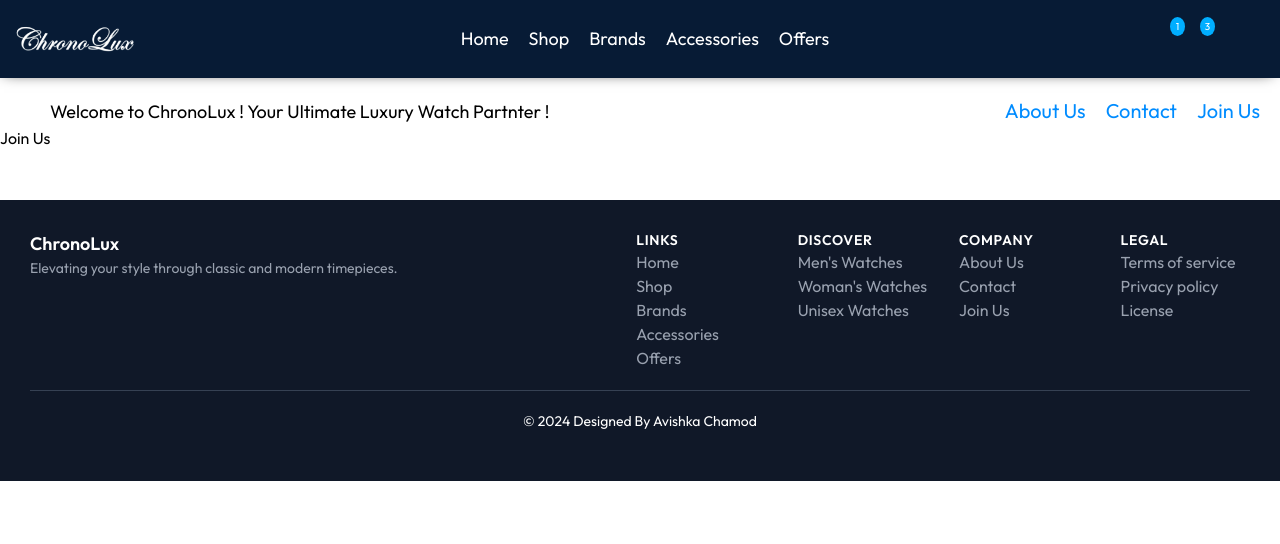
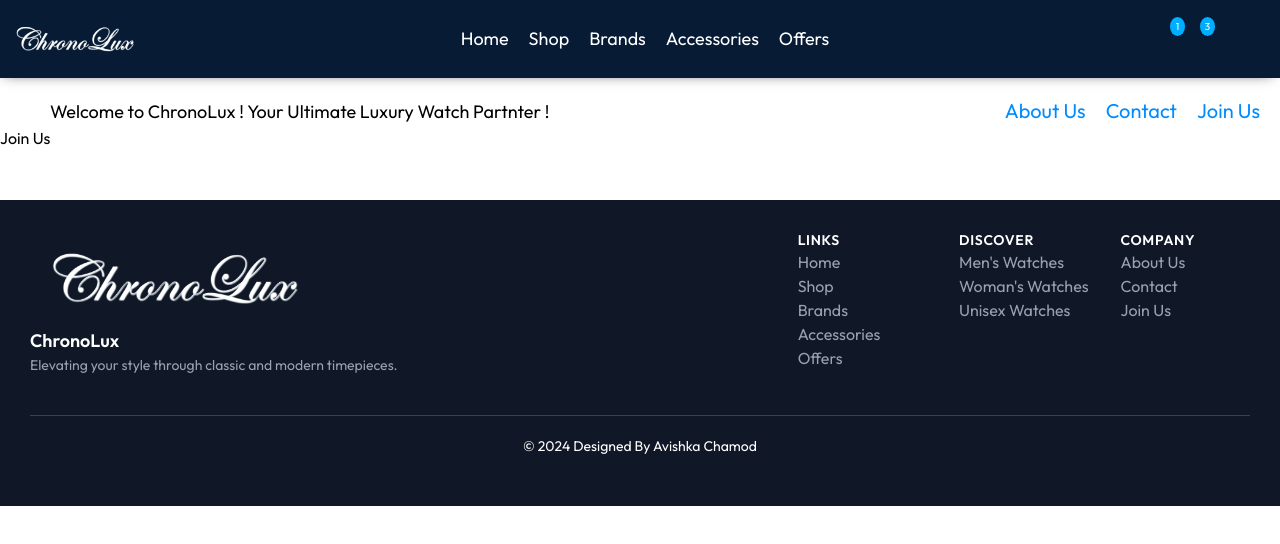
Before and after one commit to Avishka14/chronolux-client-reactjs, a React (Vite) app: page /joinus in a window 1280 px wide. Shown: the top 544 px of the page. Built offline with nearby package versions, Linux system fonts and the light colour scheme; some icons are missing; a web font is replaced by a local one.

Commit message:
21/05 commit 2

```diff
--- a/src/components/footer/Footer.jsx
+++ b/src/components/footer/Footer.jsx
@@ -11,9 +11,11 @@
         <div className="md:flex md:justify-between">
 
           <div className="mb-10 md:mb-0 md:max-w-md">
+            <div style={{width:'250px', margin:'20px'}}>
+              <Link to={"/"}> <img src="src\assets\icons\chronolux-w-png.png" /> </Link>
+            </div>
+
             <div className="flex items-center space-x-2 mb-4">
-
-
               <span className="text-white font-semibold text-lg">ChronoLux</span>
             </div>
             <p className="text-sm">
@@ -51,7 +53,7 @@
           </div>
 
 
-          <div className="grid grid-cols-2 gap-8 sm:grid-cols-4">
+          <div className="grid grid-cols-2 gap-8 sm:grid-cols-3">
             <div>
               <h3 className="text-sm font-semibold text-white tracking-wider uppercase mb-4">Links</h3>
               <ul className="space-y-2">
@@ -81,14 +83,6 @@
               </ul>
             </div>
 
-            <div>
-              <h3 className="text-sm font-semibold text-white tracking-wider uppercase mb-4">Legal</h3>
-              <ul className="space-y-2">
-                <li><a href="#" className="hover:text-white">Terms of service</a></li>
-                <li><a href="#" className="hover:text-white">Privacy policy</a></li>
-                <li><a href="#" className="hover:text-white">License</a></li>
-              </ul>
-            </div>
           </div>
         </div>
 
--- a/src/components/home_components/BestSelling.jsx
+++ b/src/components/home_components/BestSelling.jsx
@@ -71,7 +71,7 @@
   return (
     <div>
       <div className="latest-arrival-container flex justify-center">
-        <div className="bg-white w-full max-w-7xl">
+        <div className="bg-white " style={{margin:'40px'}}>
           <div className="mx-auto px-4 ">
             <h2 className="latest-heading">Best Selling </h2>
 
--- a/src/components/home_components/Featured.jsx
+++ b/src/components/home_components/Featured.jsx
@@ -207,7 +207,7 @@
     <div>
       <div>
         <div className="latest-arrival-container flex justify-center">
-          <div className="bg-white w-full max-w-7xl">
+          <div className="bg-white " style={{margin:'40px'}}>
             <div className="mx-auto px-4 ">
               <h2 className="latest-heading">Featured Watches! </h2>
 
--- a/src/components/home_components/LatestArrivals.jsx
+++ b/src/components/home_components/LatestArrivals.jsx
@@ -79,7 +79,7 @@
 export default function LatestArrivals() {
   return (
     <div className="latest-arrival-container flex justify-center">
-      <div className="bg-white w-full max-w-7xl">
+      <div className="bg-white " style={{margin:'40px'}}>
         <div className="mx-auto px-4">
           <h2 className="latest-heading">Latest Arrivals!</h2>
 
--- a/src/components/home_routes/Shop_Route.jsx
+++ b/src/components/home_routes/Shop_Route.jsx
@@ -3,6 +3,7 @@
 import Footer from "../../components/footer/Footer";
 import "./Routes.css";
 import Shop_Offers from "./route_components/Shop_Route/Shop_Offers";
+import LatestArrivals from "../home_components/LatestArrivals";
 import Mens_Watches from "./route_components/Shop_Route/Mens_Watches";
 import Woman_Watches from "./route_components/Shop_Route/Woman_Watches";
 import Unisex_Watches from "./route_components/Shop_Route/Unisex_Watches";
@@ -71,6 +72,12 @@
         <hr />
       </div>
 
+      <LatestArrivals/>
+
+       <div style={{width:'80vw' , marginLeft:'10%' , marginRight:'10%' , padding:'20px'}}>
+        <hr />
+      </div>
+
       <Mens_Watches/>
 
         <div style={{width:'80vw' , marginLeft:'10%' , marginRight:'10%' , padding:'20px'}}>
--- a/src/components/home_routes/route_components/Shop_Route/Mens_Watches.jsx
+++ b/src/components/home_routes/route_components/Shop_Route/Mens_Watches.jsx
@@ -77,7 +77,7 @@
     <div>
       <div className="mens-watches-container">
         <div className="flex justify-center">
-          <div className="bg-white w-full max-w-7xl">
+          <div className="bg-white " style={{margin:'40px'}}>
             <div className="mx-auto px-4 ">
               <h2 className="latest-heading">Mens Watches </h2>
 
--- a/src/components/home_routes/route_components/Shop_Route/Shop_Offers.jsx
+++ b/src/components/home_routes/route_components/Shop_Route/Shop_Offers.jsx
@@ -84,7 +84,7 @@
   return (
     <div>
       <div className="latest-arrival-container flex justify-center">
-        <div className="bg-white w-full max-w-7xl">
+        <div className="bg-white " style={{margin:'40px'}}>
           <div className="mx-auto px-4 ">
             <h2 className="latest-heading">Offers Available </h2>
 
--- a/src/components/home_routes/route_components/Shop_Route/Unisex_Watches.jsx
+++ b/src/components/home_routes/route_components/Shop_Route/Unisex_Watches.jsx
@@ -75,9 +75,9 @@
 export default function Unisex_Watches() {
   return (
     <div>
-        <div className="unisex-watches-container">
+        <div className="bg-white " style={{margin:'40px'}}>
         <div className="latest-arrival-container flex justify-center">
-          <div className="bg-white w-full max-w-7xl">
+          <div className="bg-white " style={{margin:'40px'}}>
             <div className="mx-auto px-4 ">
               <h2 className="latest-heading">Unisex Watches </h2>
 
--- a/src/components/home_routes/route_components/Shop_Route/Woman_Watches.jsx
+++ b/src/components/home_routes/route_components/Shop_Route/Woman_Watches.jsx
@@ -78,7 +78,7 @@
     <div>
       <div className="woman-watches-container">
         <div className="latest-arrival-container flex justify-center">
-          <div className="bg-white w-full max-w-7xl">
+          <div className="bg-white " style={{margin:'40px'}}>
             <div className="mx-auto px-4 ">
               <h2 className="latest-heading">Woman's Watches </h2>
 
```
